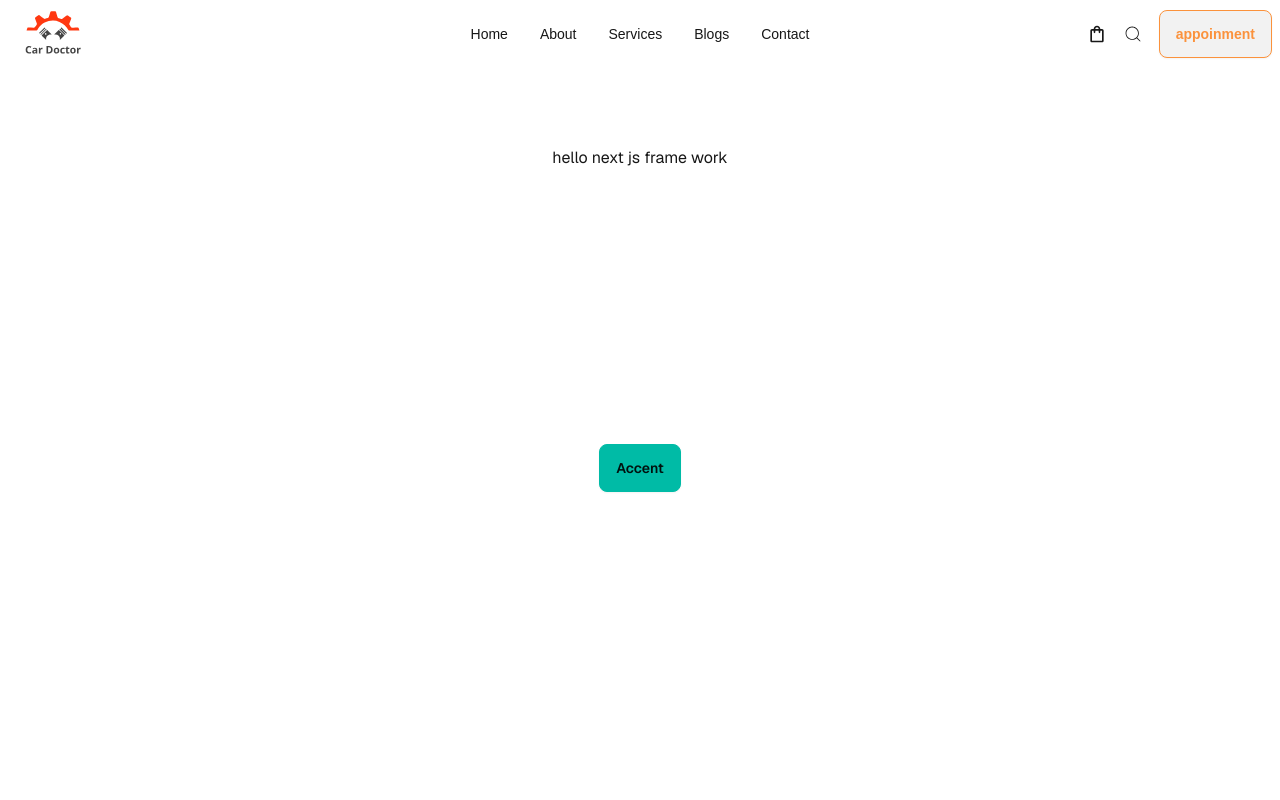
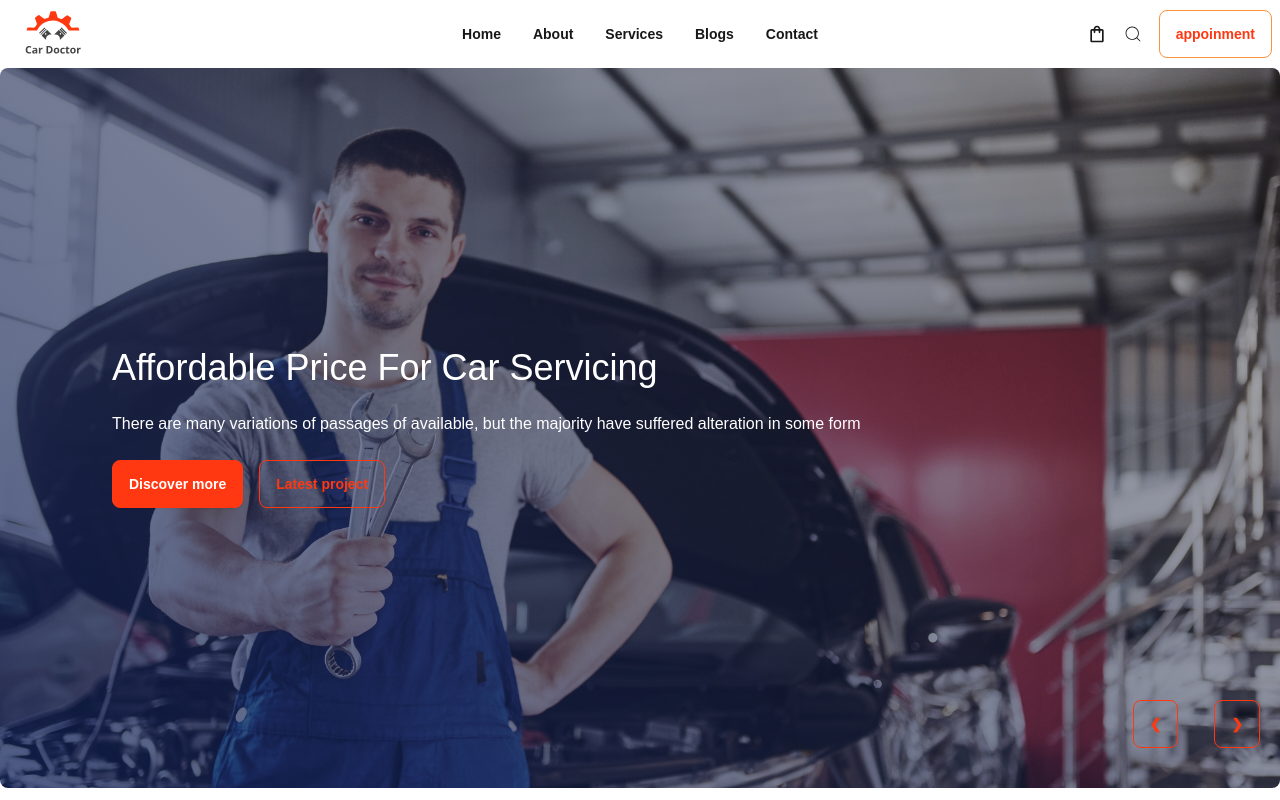
Before and after one commit to md-tawhid-khan/car-doctor-next-js, a Next.js app: page / in a window 1280 px wide. Shown: the top 800 px of the page. Built offline with nearby package versions, Linux system fonts and the light colour scheme.

Commit message:
create banner section

```diff
--- a/src/app/layout.js
+++ b/src/app/layout.js
@@ -1,7 +1,7 @@
 import { Geist, Geist_Mono } from "next/font/google";
 import "./globals.css";
-import Navbar from "@/components/navbar/Navbar";
-import Footer from "@/components/footer/Footer";
+import Navbar from "@/components/Shared/navbar/Navbar";
+import Footer from "@/components/Shared/footer/Footer";
 
 
 const geistSans = Geist({
@@ -15,8 +15,8 @@ const geistMono = Geist_Mono({
 });
 
 export const metadata = {
-  title: "Create Next App",
-  description: "Generated by create next app",
+  title: "car-doctor-pro",
+  description: "car repairng work shop",
 };
 
 export default function RootLayout({ children }) {
--- a/src/app/page.js
+++ b/src/app/page.js
@@ -1,10 +1,10 @@
+import HomePage from "@/components/HomePage/HomePage";
 import Image from "next/image";
 
 export default function Home() {
   return (
-    <div className="grid grid-rows-[20px_1fr_20px] items-center justify-items-center min-h-screen p-8 pb-20 gap-16 sm:p-20 font-[family-name:var(--font-geist-sans)]">
-      <h1>hello next js frame work</h1>
-      <button className="btn btn-active btn-accent">Accent</button>
+    <div >
+      <HomePage/>
     </div>
   );
 }
--- /dev/null
+++ b/src/components/HomePage/HomePage.jsx
@@ -0,0 +1,12 @@
+import React from 'react';
+import Banner from './banner/Banner';
+
+const HomePage = () => {
+    return (
+        <div className='h-screen'>
+            <Banner/>
+        </div>
+    );
+};
+
+export default HomePage;
--- /dev/null
+++ b/src/components/HomePage/banner/Banner.jsx
@@ -0,0 +1,58 @@
+import React from 'react';
+
+const Banner = () => {
+    return (
+        <div className='container mx-auto'>
+        <div className="carousel w-full rounded-lg">
+            {
+                banners.map((banner,index)=><div
+                    key={index}
+                    style={{backgroundImage:`linear-gradient(45deg,rgba(7,25,82,0.7), rgba(0,0,0,0.3)),url(/assets/images/banner/${index+1}.jpg)`}
+                }
+                    id={`slide${index+1}`} className="carousel-item relative w-full h-[90vh] bg-top bg-no-repeat bg-cover">
+                       <div className='h-full w-full flex items-center pl-28 text-white'>
+                       <div className='space-y-6'>
+                       <h1 className='text-4xl'>{banner.title}</h1>
+                       <p>{banner.description}</p>
+                       <button className='btn btn-primary mr-4'>Discover more</button>
+                       <button className='btn btn-outline btn-primary'>Latest project</button>
+                       </div>
+                       </div>
+                         <div className="absolute left-5 right-5 bottom-4 flex -translate-y-1/2 transform justify-end gap-9">
+                           <a href={banner.next} className="btn btn-outline btn-primary">❮</a>
+                           <a href={banner.prev} className="btn btn-outline btn-primary">❯</a>
+                         </div>
+                       </div>)
+            }
+             </div>
+      </div>
+    );
+};
+const banners=[
+    {
+        title:"Affordable Price For Car Servicing",
+        description:'There are many variations of passages of  available, but the majority have suffered alteration in some form',
+        next:'#slide2',
+        prev:'#slide4'
+    },
+    {
+        title:"Affordable Price For Car Servicing",
+        description:'There are many variations of passages of  available, but the majority have suffered alteration in some form',
+        next:'#slide3',
+        prev:'#slide1'
+    },
+    {
+        title:"Affordable Price For Car Servicing",
+        description:'There are many variations of passages of  available, but the majority have suffered alteration in some form',
+        next:'#slide4',
+        prev:'#slide2'
+    },
+    {
+        title:"Affordable Price For Car Servicing",
+        description:'There are many variations of passages of  available, but the majority have suffered alteration in some form',
+        next:'#slide1',
+        prev:'#slide3'
+    }
+]
+
+export default Banner;
--- a/src/components/navbar/Navbar.jsx
+++ b/src/components/Shared/navbar/Navbar.jsx
@@ -18,7 +18,7 @@ const Navbar = () => {
     ]
 
     return (
-        <div className="navbar bg-base-100">
+        <div className="navbar bg-base-100 mx-auto">
   <div className="navbar-start">
     <div className="dropdown">
       <div tabIndex={0} role="button" className="btn btn-ghost lg:hidden">
@@ -50,7 +50,7 @@ const Navbar = () => {
   <div className="navbar-center hidden lg:flex">
     <ul className="menu menu-horizontal px-1">
     {
-            links.map(link=><li key={link.path} ><Link href={link.path} className={`${pathName===link.path ? 'text-orange-400': ''}`}>{link.title}</Link>
+            links.map(link=><li key={link.path} ><Link  href={link.path} className={`${pathName===link.path ? 'text-orange-400': ''} font-semibold hover:text-orange-400 duration-300`}>{link.title}</Link>
              </li>)
         }
     </ul>
@@ -58,7 +58,7 @@ const Navbar = () => {
   <div className="navbar-end gap-4">
     <Link href='/'><MdOutlineShoppingBag className='text-xl' /></Link>
     <Link href='/'><CiSearch className='text-xl' /></Link>
-    <a className="btn text-orange-400 border-orange-400">appoinment</a>
+    <a className="btn btn-outline btn-primary text-orange-400 border-orange-400">appoinment</a>
   </div>
 </div>
     );
--- a/tailwind.config.mjs
+++ b/tailwind.config.mjs
@@ -16,6 +16,25 @@ const tailwindConfig= {
   plugins: [
     require('daisyui'),
   ],
+
+  daisyui: {
+    themes: [
+      {
+      carDoctorTheme: {
+          ...require("daisyui/src/theming/themes")["light"],
+          primary:'#FF3811',
+          secondary:'teal',
+          ".btn-primary": {
+            'color':'#fff'
+          },
+          ".btn-outline.btn-primary:hover": {
+            'color':'#fff'
+          },
+        },
+      },
+    ],
+  },
+
 };
 
 export default tailwindConfig
```
Also changed, not shown: src/components/Shared/footer/Footer.jsx (renamed from src/components/footer/Footer.jsx).
